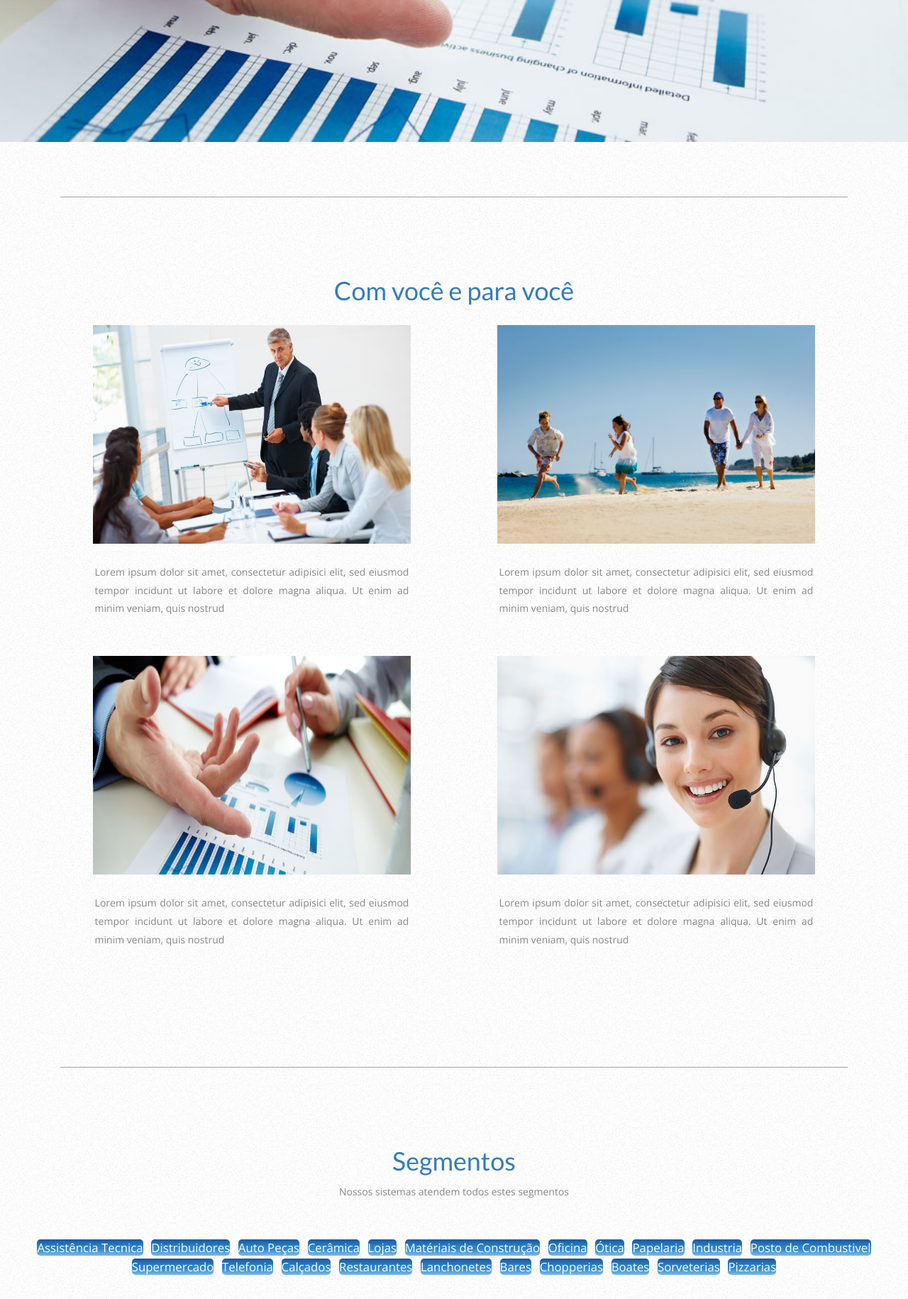
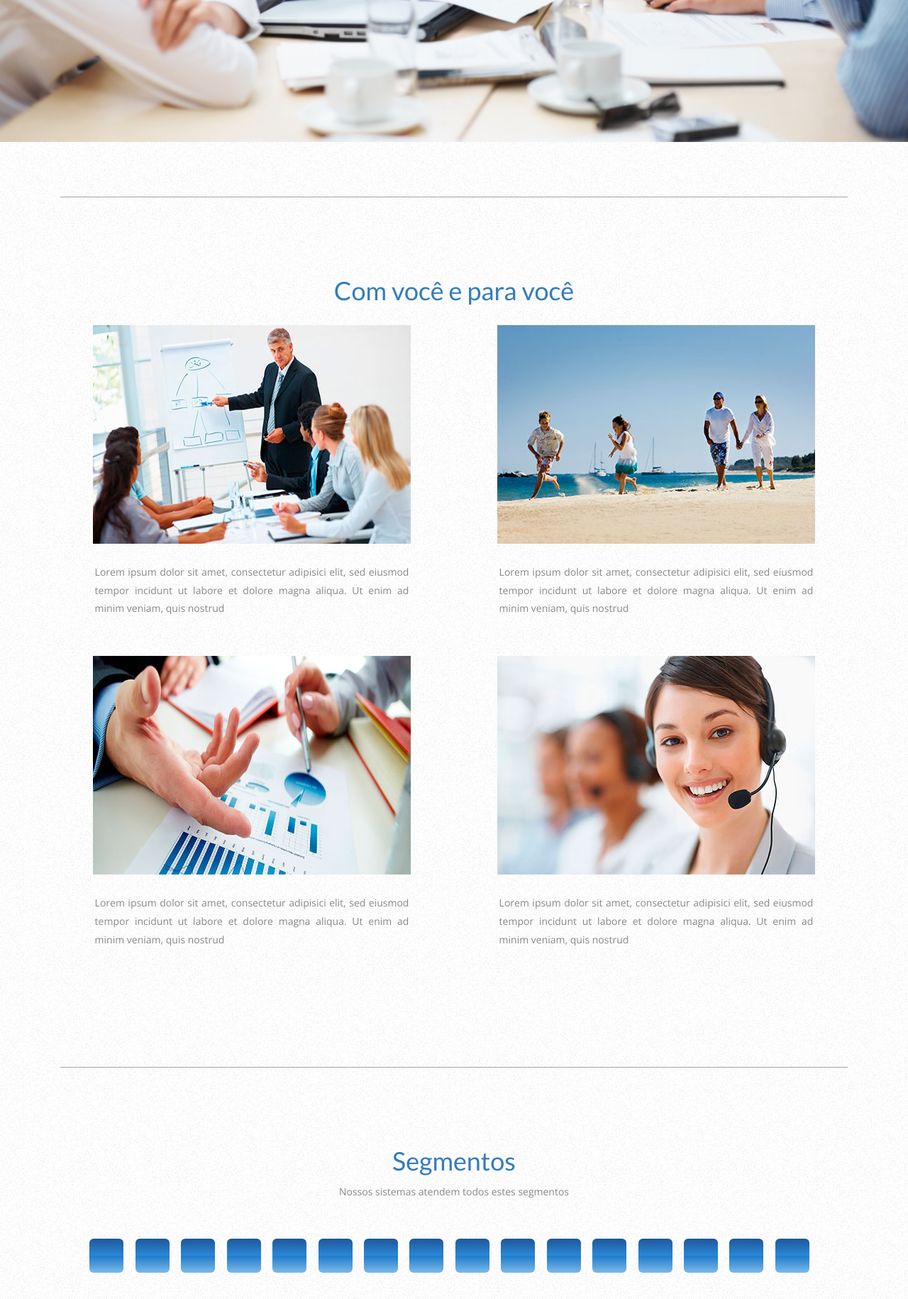
Before and after one commit to TadeuCS/Olivet-Sistemas, a PHP site: page / in a window 1280 px wide. Shown: the part 600-2430 px from the top of the page at 71% size. Run offline with PHP 8.4, Linux system fonts and the light colour scheme; grey boxes are pictures that could not be loaded.

Commit message:
segmentos ok

```diff
--- a/css/style.css
+++ b/css/style.css
@@ -411,15 +411,16 @@ ul.default li
 ul.social
 {
     cursor: default;
-    margin: 0;
+    padding: 0;
 }
 
 ul.social li
 {
     position: relative;
     display: inline-block;
-    margin: 0.25em;
+    margin-right: 1%;
     top: 0;
+
 }
 
 ul.social li a {
@@ -489,10 +490,6 @@ ul.social li a:hover
 ul.social li a:hover:before
 {
     background-color: transparent;
-}
-
-ul.actions
-{
 }
 
 ul.actions li
@@ -744,9 +741,9 @@ ol.default li
 }
 #segmentos {
     text-align: center;
+
 }
 #iconesSegmentos a{
-    font-size: 1.2em;
     background: #1e5799; /* Old browsers */
     background: -moz-linear-gradient(top, #1e5799 0%, #2989d8 50%, #207cca 51%, #7db9e8 100%); /* FF3.6+ */
     background: -webkit-gradient(linear, left top, left bottom, color-stop(0%,#1e5799), color-stop(50%,#2989d8), color-stop(51%,#207cca), color-stop(100%,#7db9e8)); /* Chrome,Safari4+ */
@@ -755,12 +752,8 @@ ol.default li
     background: -ms-linear-gradient(top, #1e5799 0%,#2989d8 50%,#207cca 51%,#7db9e8 100%); /* IE10+ */
     background: linear-gradient(to bottom, #1e5799 0%,#2989d8 50%,#207cca 51%,#7db9e8 100%); /* W3C */
     filter: progid:DXImageTransform.Microsoft.gradient( startColorstr='#1e5799', endColorstr='#7db9e8',GradientType=0 ); /* IE6-9 */
-    border-radius: 5px;
-    margin: 0 4px;
-    color: white;
 }
-#iconesSegmentos a:hover{
-    text-decoration: none;
-    color: #0062DB;
-    font-weight: bold;
+
+#endereco{
+    text-align: center;
 }
--- a/index.html
+++ b/index.html
@@ -108,35 +108,64 @@
             </div>
         </div>
         <div id="segmentos">
+            <div class="container">
                 <div class="col-md-12">
                     <h1 class="text-center text-primary">Segmentos</h1>
                     <p class="text-center">Nossos sistemas atendem todos estes segmentos</p>
                     <br>
                 </div>
+            </div>
             <div id="iconesSegmentos">
-                <div class="botaoSegmentos">
-                    <a>Assistência Tecnica</a>
-                    <a>Distribuidores</a>
-                    <a>Auto Peças</a>
-                    <a>Cerâmica</a>
-                    <a>Lojas</a>
-                    <a>Matériais de Construção</a>
-                    <a>Oficina</a>
-                    <a>Ótica</a>
-                    <a>Papelaria</a>
-                    <a>Industria</a>
-                    <a>Posto de Combustivel</a>
-                    <a>Supermercado</a>
-                    <a>Telefonia</a>
-                    <a>Calçados</a>
-                    <a>Restaurantes</a>
-                    <a>Lanchonetes</a>
-                    <a>Bares</a>
-                    <a>Chopperias</a>
-                    <a>Boates</a>
-                    <a>Sorveterias</a>
-                    <a>Pizzarias</a>
-                </div>
+                <ul class="social">
+                    <li>
+                        <a href="#" title="Distribuidores"></a>
+                    </li>
+                    <li>
+                        <a href="#" title="Cerâmica"></a>
+                    </li>
+                    <li>
+                        <a href="#" title="Posto de Combustivel"></a>
+                    </li>
+                    <li>
+                        <a href="#" title="Industria"></a>
+                    </li>
+                    <li>
+                        <a href="#" title="Papelaria"></a>
+                    </li>
+                    <li>
+                        <a href="#" title="Ótica"></a>
+                    </li>
+                    <li>
+                        <a href="#" title="Matériais de Construção"></a>
+                    </li>
+                    <li>
+                        <a href="#" title="Lojas"></a>
+                    </li>
+                    <li>
+                        <a href="#" title="Supermercado"></a>
+                    </li>
+                    <li>
+                        <a href="#" title="Calçados"></a>
+                    </li>
+                    <li>
+                        <a href="#" title="Restaurantes"></a>
+                    </li>
+                    <li>
+                        <a href="#" title="Lanchonetes"></a>
+                    </li>
+                    <li>
+                        <a href="#" title="Bares"></a>
+                    </li>
+                    <li>
+                        <a href="#" title="Boates"></a>
+                    </li>
+                    <li>
+                        <a href="#" title="Sorveterias"></a>
+                    </li>
+                    <li>
+                        <a href="#" title="Pizzarias"></a>
+                    </li>
+                </ul>
             </div>
         </div>
         <div class="section">
```
Also changed, not shown: other parts of index.html (+18 -13 lines), img/reunião.jpg (added), img/segmentos/assistenciaTecnica.png (deleted), img/slide1.jpg, img/slide2.jpg, img/slide3.jpg, img/slide4.jpg, img/sociais/facebook.png (renamed from img/facebook.png), img/sociais/google.png (renamed from img/google.png), img/sociais/linkedin.png (renamed from img/linkedin.png), img/sociais/skype.png (renamed from img/skype.png), img/solucoes/bi.png (renamed from img/bi.png), img/solucoes/business.png (renamed from img/business.png), img/solucoes/e-commerce.png (renamed from img/e-commerce.png), 5 more files. Lines whose indentation alone changed are shown as unchanged.
